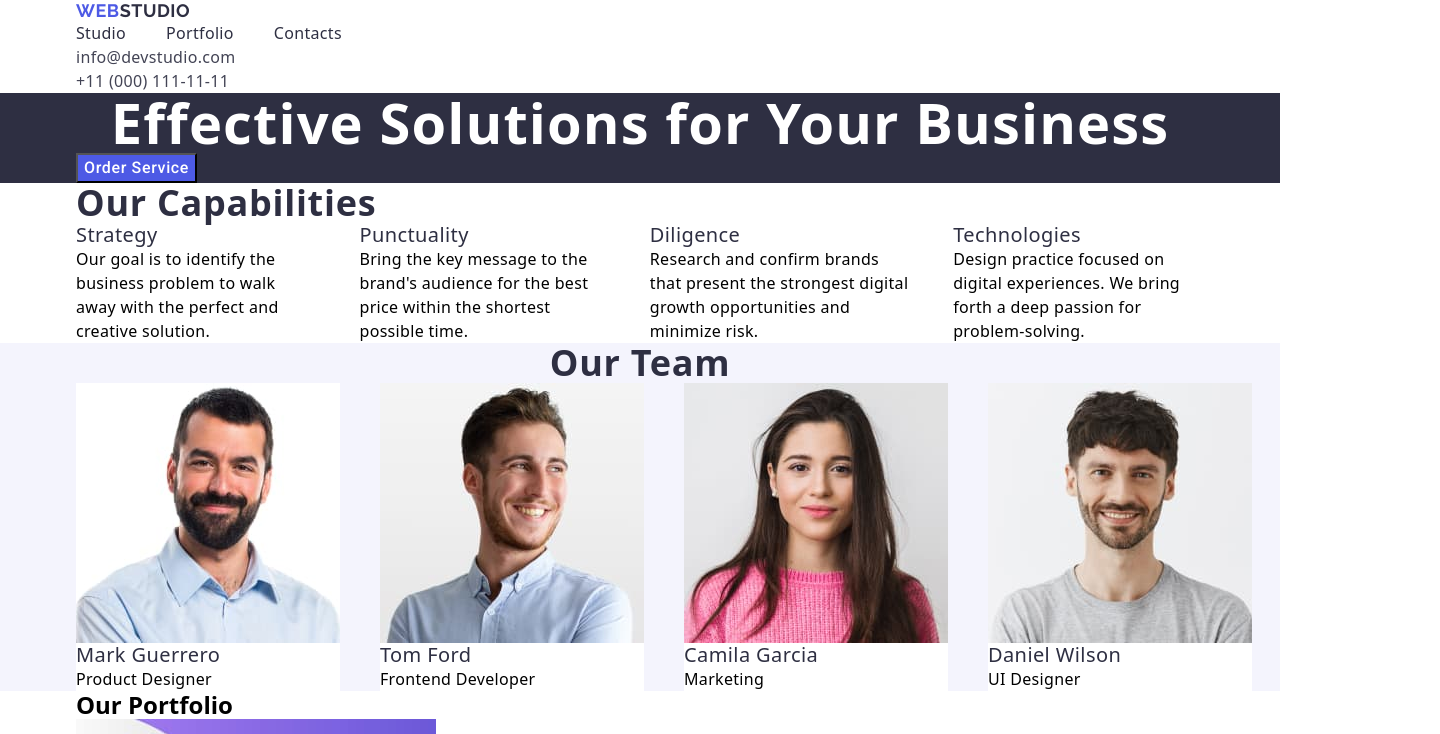
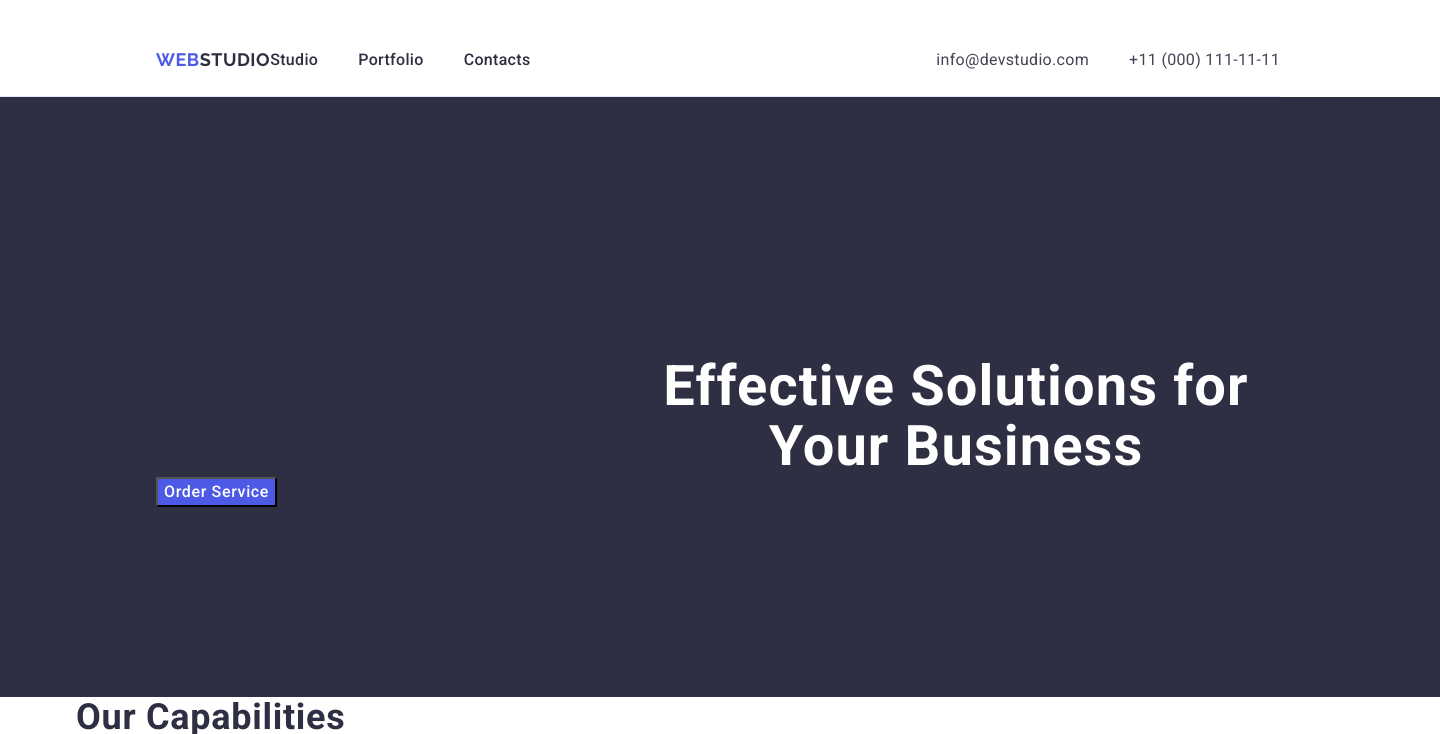
Before and after one commit to Msjlt/goit-markup-hw-03, a plain HTML site: page index.html in a window 1280 px wide. Shown: the top 734 px of the page, 1440 px wide, since content can reach past the window. Drawn offline with nearby package versions, Linux system fonts and the light colour scheme.

Commit message:
Update CSS file

```diff
--- a/css/styles.css
+++ b/css/styles.css
@@ -1,17 +1,15 @@
-*
-*::before
+body {
+    font-family: 'Roboto', sans-serif;
+    color: #434455;
+    background-color: #ffffff;
+    line-height: 1.5;
+}
+
+*,
+*::before,
 *::after {
     box-sizing: border-box;
 }
-
-р
-
-body{
-    font-family: 'Roboto', sans-serif;
-    color: #434455;
-    background-color: #ffffff;
-}
-
 
 h1, h2, h3, h4, h5, h6, p {
 	margin:  0;
@@ -19,7 +17,7 @@ h1, h2, h3, h4, h5, h6, p {
 
 ul, ol {
 	margin: 0;
-	padding-left: 0;
+	padding: 0;
     list-style-type: none;
 }
 
@@ -27,20 +25,39 @@ img {
     display: block;
 }
 
-
 .container {
     max-width: 1158px;
-    padding-left: 15px;
-    padding-right:  15px;
-    margin-left:  auto;
-    margin-right:  auto;
+    margin: 0 auto;
+    padding: 0 15px 0 15px;
     }
 
 
-.menu {
+
+
+
+.header {
+    border-bottom: 1px solid #E7E9FC;
+    background-color: #fff;
+    margin: 0;
+    padding-left: 156px;
+    padding-top: 24px;
+}
+
+.container-header {
+    display: flex;
+    align-items: center;
+}
+
+.header-nav {
+    align-items: center;
+    display: flex;
+}
+
+
+.list {
     display: flex;
     gap: 40px;
-
+    padding: 24px 0 24px;
     }
 
 .top-line-nav {
@@ -63,6 +80,7 @@ img {
 
 .contacts-main {
     font-style: normal;
+    margin-left: auto;
 }
 
 .contacts {
@@ -96,8 +114,13 @@ img {
     color: #2E2F42;
 }
 
+
+
 .main-section {
     background-color: #2E2F42;
+
+    width: 1440px;
+    height: 600px;
 }
 
 .main-section-name {
@@ -108,6 +131,9 @@ img {
     letter-spacing: 0.02em;
     text-align: center;
     color: #FFFFFF;
+padding-top: 260px;
+padding-left: 472px;
+align-items: center;
 }
 
 .main-section-but {
--- a/index.html
+++ b/index.html
@@ -13,13 +13,13 @@
 
   <body>
 
-    <header>
-      <div class="container">
-      <nav>
+    <header class="header">
+      <div class="container-header">
+      <nav class="header-nav">
         <a class="logo" href="./index.html">
           Web<span class="span-logo">Studio</span>
         </a>
-        <ul class="menu">
+        <ul class="list">
           <li><a class="top-line-nav" href="./index.html">Studio</a></li>
           <li><a class="top-line-nav" href="">Portfolio</a></li>
           <li><a class="top-line-nav" href="">Contacts</a></li>
@@ -27,7 +27,7 @@
       </nav>
 
       <address class="contacts-main">
-        <ul>
+        <ul class="list">
           <li><a class="contacts" href="mailto:info@devstudio.com">info@devstudio.com</a></li>
           <li><a class="contacts" href="tel:+110001111111">+11 (000) 111-11-11</a></li>
         </ul>
```
